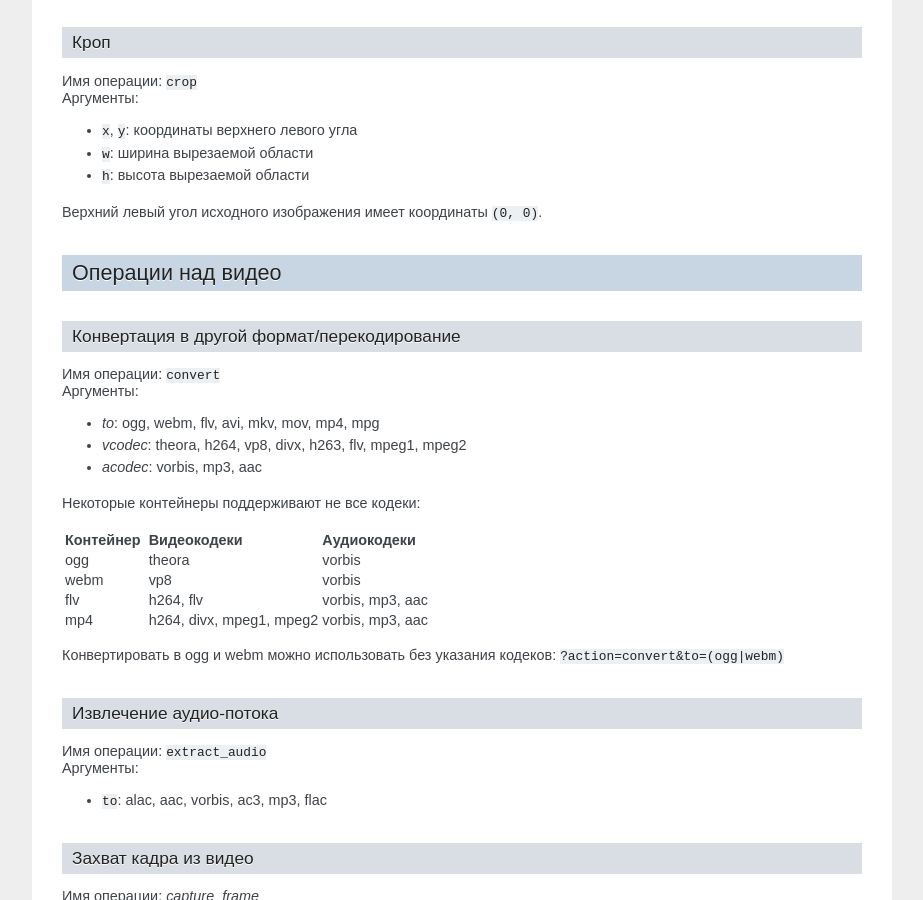
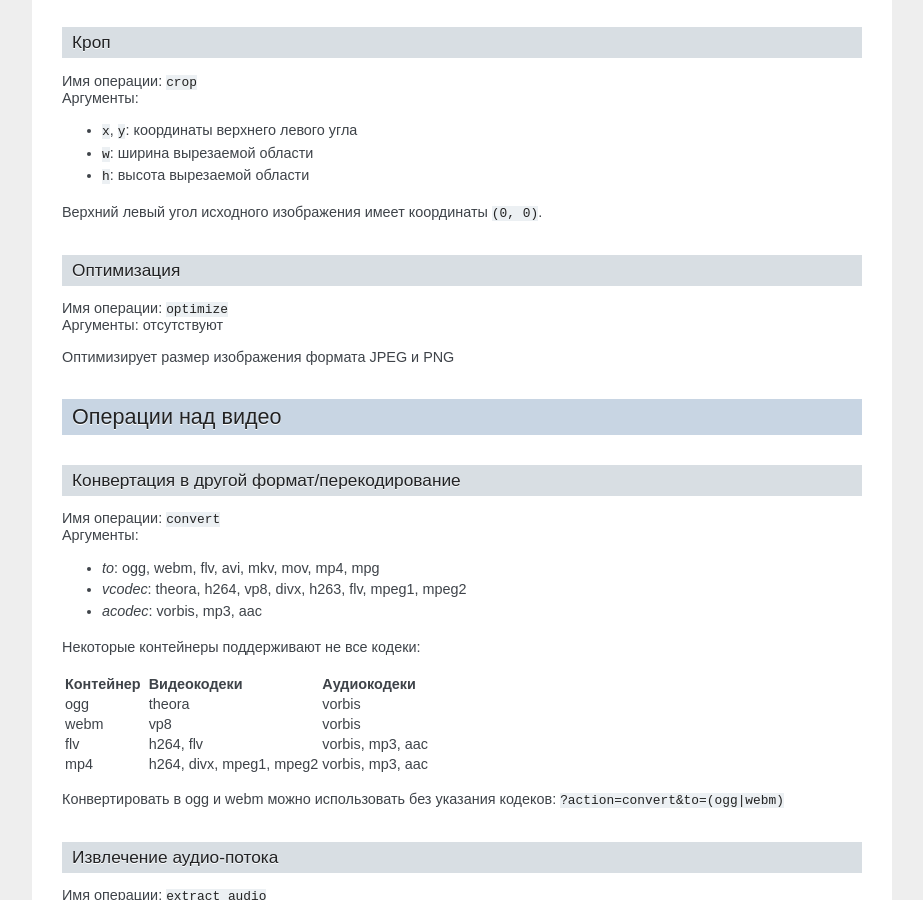
Before and after one commit to unistorage/unistorage-docs, a Sphinx documentation site: the page built from source/api.rst, in a window 1280 px wide and 900 px high, scrolled down 7116 px. Shown: the whole window, without its empty margins (198-1121 px from the left). Built offline with Sphinx 7.4.7, drawn with Linux system fonts in a browser that asks for light colours.

Commit message:
add optimization for images

```diff
--- a/source/api.rst
+++ b/source/api.rst
@@ -374,6 +374,13 @@ API
 Верхний левый угол исходного изображения имеет координаты ``(0, 0)``.
 
 
+Оптимизация
+~~~~~~~~~~
+| Имя операции: ``optimize``
+| Аргументы: отсутствуют
+
+Оптимизирует размер изображения формата JPEG и PNG
+
 Операции над видео
 ------------------
 
```
